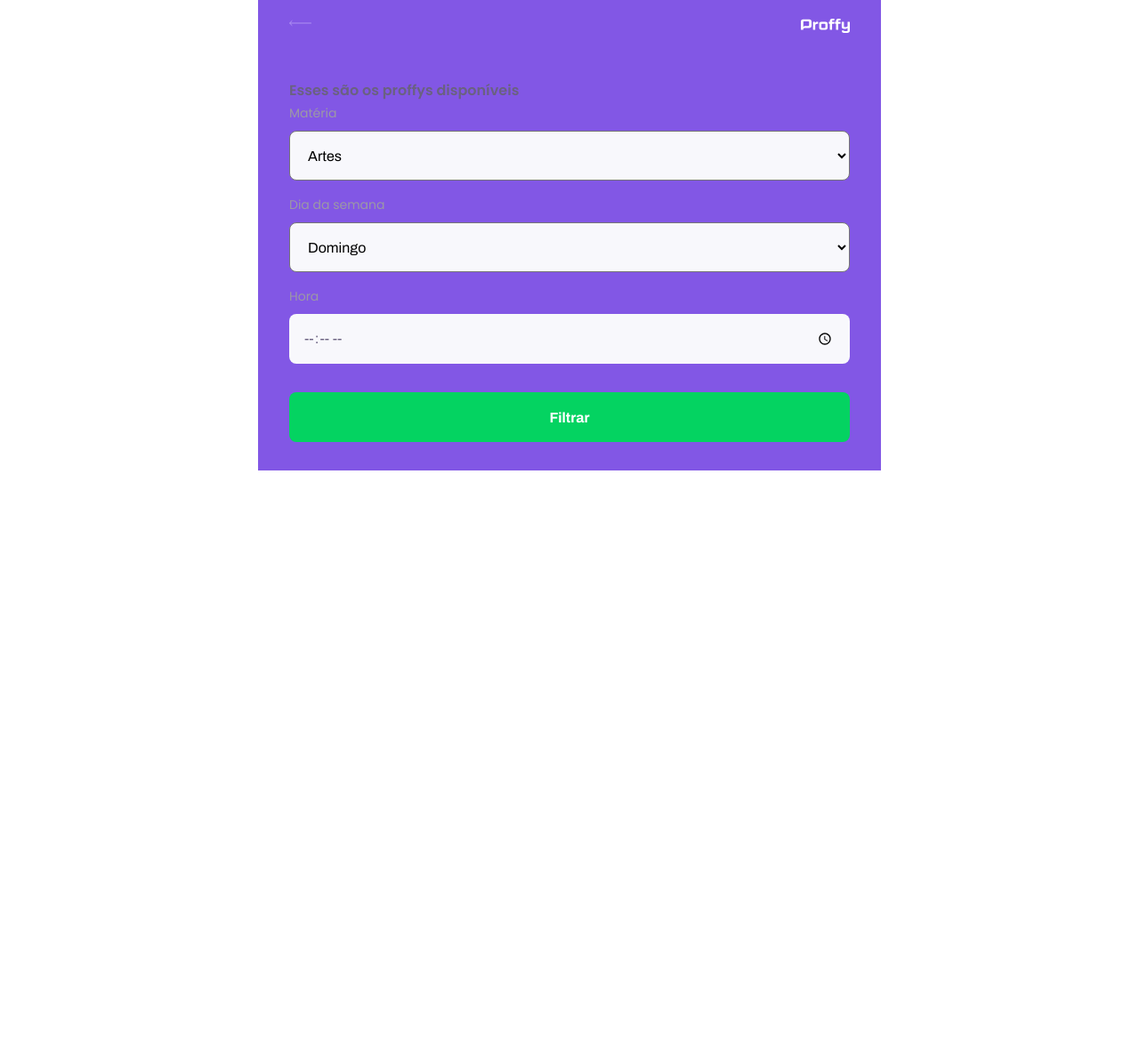
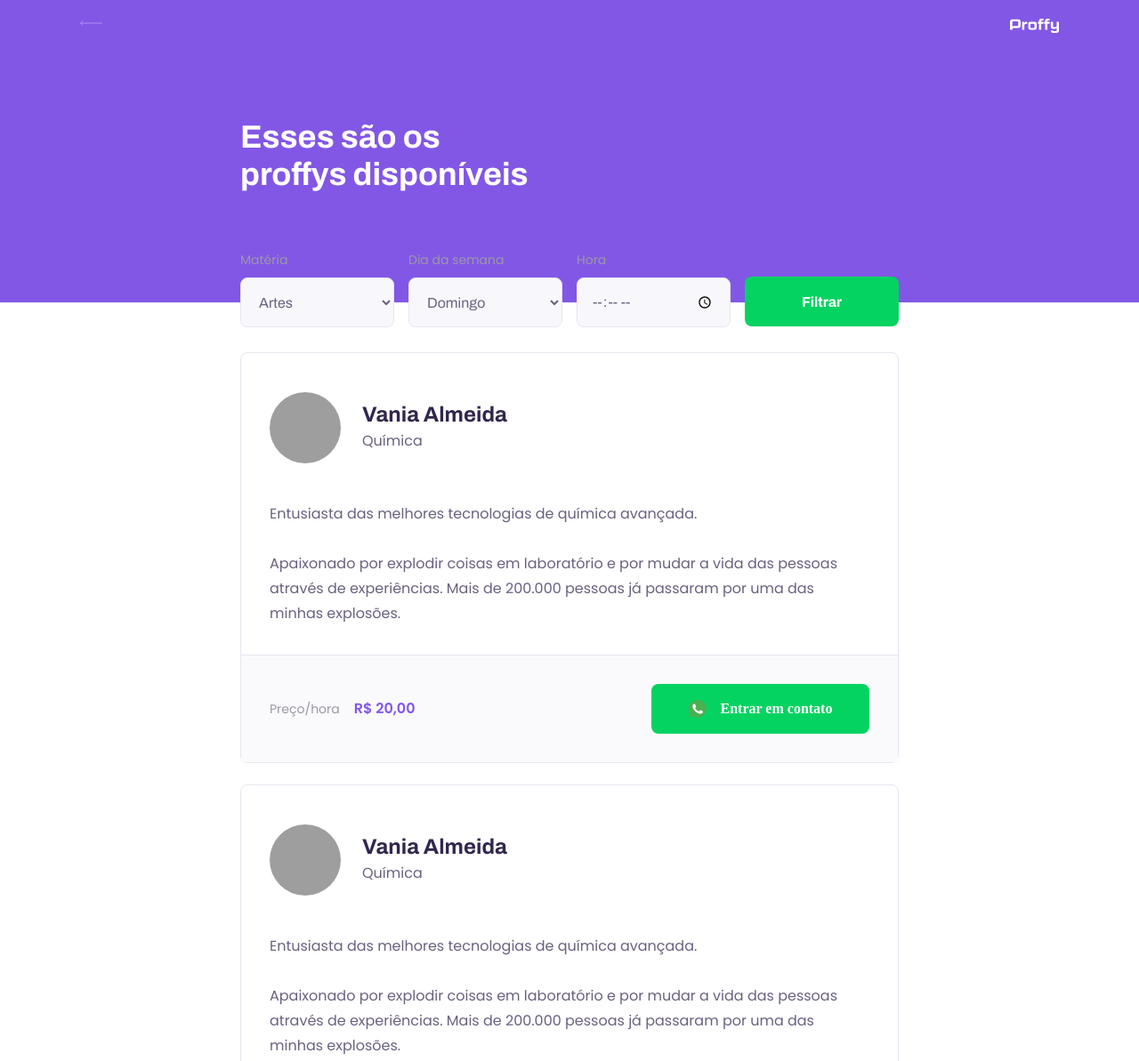
Before and after one commit to vanialadev/nlw-html-css-rocketseat, a plain HTML site: page study.html in a window 1280 px wide. Shown: the top 1193 px of the page at 89% size. Before the commit the page ends 800 px from the top, so only its background shows below. Drawn offline with Linux system fonts and the light colour scheme; grey boxes are pictures that could not be loaded.

Commit message:
pagina do study finalizada com responsividade

```diff
--- a/study.html
+++ b/study.html
@@ -4,8 +4,8 @@
     <meta charset="UTF-8" />
     <meta name="viewport" content="width=device-width, initial-scale=1.0" />
     <title>Proffy | Sua plataforma de estudos online</title>
+    <link rel="stylesheet" href="/styles/partials/page-study.css" />
     <link rel="stylesheet" href="/styles/main.css" />
-    <link rel="stylesheet" href="/styles/partials/page-study.css" />
     <link
       href="https://fonts.googleapis.com/css2?family=Archivo:wght@400;700&amp;family=Poppins:wght@400;600&amp;display=swap"
       rel="stylesheet"
@@ -66,6 +66,62 @@
           </form>
         </div>
       </header>
+      <main>
+        <article class="teacher-item">
+          <header>
+            <img
+            src="https://avatars2.githubusercontent.com/u/22610714?s=460&u=2c96ab4929dc4fa9f0a00f9585981913f3e47ee6&v=4"
+              alt="Vania Almeida"
+            />
+            <div>
+              <strong>Vania Almeida</strong>
+              <span>Química</span>
+            </div>
+          </header>
+
+          <p>
+            Entusiasta das melhores tecnologias de química avançada.<br /><br />Apaixonado
+            por explodir coisas em laboratório e por mudar a vida das pessoas
+            através de experiências. Mais de 200.000 pessoas já passaram por uma
+            das minhas explosões.
+          </p>
+
+          <footer>
+            <p>Preço/hora<strong>R$ 20,00</strong></p>
+            <button type="button">
+              <img src="/images/icons/whatsapp.svg" alt="Whatsapp" />Entrar em
+              contato
+            </button>
+          </footer>
+        </article>
+          <article class="teacher-item">
+          <header>
+            <img
+            src="https://avatars2.githubusercontent.com/u/22610714?s=460&u=2c96ab4929dc4fa9f0a00f9585981913f3e47ee6&v=4"
+              alt="Vania Almeida"
+            />
+            <div>
+              <strong>Vania Almeida</strong>
+              <span>Química</span>
+            </div>
+          </header>
+
+          <p>
+            Entusiasta das melhores tecnologias de química avançada.<br /><br />Apaixonado
+            por explodir coisas em laboratório e por mudar a vida das pessoas
+            através de experiências. Mais de 200.000 pessoas já passaram por uma
+            das minhas explosões.
+          </p>
+
+          <footer>
+            <p>Preço/hora<strong>R$ 20,00</strong></p>
+            <button type="button">
+              <img src="/images/icons/whatsapp.svg" alt="Whatsapp" />Entrar em
+              contato
+            </button>
+          </footer>
+        </article>
+      </main>
     </div>
   </body>
 </html>
--- a/styles/partials/page-study.css
+++ b/styles/partials/page-study.css
@@ -32,9 +32,10 @@
 .page-header .header-content {
   width: 90%;
   margin: 3.2rem auto;
+  position: relative;
 }
 
-.page-header.header-content strong {
+.page-header .header-content strong {
   font: 700 3.6rem Archivo;
   line-height: 4.2rem;
   color: var(--color-title-in-primary);
@@ -44,7 +45,7 @@
   margin-top: 3.2rem;
 }
 
-.search-teachers l {
+.search-teachers label {
   color: var(--color-text-in-primary);
 }
 
@@ -89,8 +90,11 @@
   margin-top: 0.8rem;
   border-radius: 0.8rem;
   background: var(--color-input-background);
+  border: 1px solid var(--color-line-in-white);
+  color: var(--color-text-base);
   padding: 0 1.6rem;
   font: 1.6rem Archivo;
+  outline: 0;
 }
 
 .input-block:focus-within::after {
@@ -98,8 +102,168 @@
   width: calc(100% - 3.2rem);
   height: 2px;
   background: var(--color-primary-light);
-  /* background: red; */
   position: absolute;
   left: 1.6rem;
   bottom: 0px;
 }
+
+#page-study main {
+  margin: 3.2rem auto;
+  width: 90%;
+}
+
+.teacher-item {
+  background: var(--color-box-base);
+  border: 1px solid var(--color-line-in-white);
+  border-radius: 0.8rem;
+  margin-top: 2.4rem;
+}
+
+.teacher-item header {
+  padding: 3.2rem 2rem;
+  display: flex;
+  align-items: center;
+}
+
+.teacher-item header img {
+  width: 8rem;
+  height: 8rem;
+  border-radius: 50%;
+}
+
+.teacher-item header div {
+  margin: 2.4rem;
+}
+
+.teacher-item header div strong {
+  font: 700 2.4rem Archivo;
+  display: block;
+  color: var(--color-text-title);
+}
+
+.teacher-item header div span {
+  font-size: 1.6rem;
+  margin-top: 0.4rem;
+  display: block;
+}
+
+.teacher-item > p {
+  padding: 0 2rem;
+  font-size: 1.6rem;
+  line-height: 2.8rem;
+}
+
+.teacher-item footer {
+  padding: 3.2rem 2rem;
+  background-color: var(--color-box-footer);
+  border-top: 1px solid var(--color-line-in-white);
+  margin-top: 3.2rem;
+  display: flex;
+  align-items: center;
+  justify-content: space-between;
+}
+
+.teacher-item footer p {
+  font-size: 1.4rem;
+  line-height: 2.4rem;
+  color: var(--color-text-complement);
+}
+
+.teacher-item footer p strong {
+  display: block;
+  font-size: 1.6rem;
+  color: var(--color-primary);
+}
+
+.teacher-item footer button {
+  width: 20rem;
+  height: 5.6rem;
+  background: var(--color-secondary);
+  color: var(--color-button-text);
+  border-radius: 0.8rem;
+  cursor: pointer;
+  font: 700 1.4rem Archive;
+  display: flex;
+  align-items: center;
+  justify-content: space-evenly;
+  text-decoration: none;
+  transition: background 0.2s;
+  margin-left: 1.6rem;
+}
+
+.teacher-item footer button:hover {
+  background: var(--color-secondary-dark);
+}
+
+@media (min-width: 700px) {
+  #page-study #container {
+    max-width: 100vw;
+  }
+  .page-header {
+    height: 34rem;
+  }
+
+  .page-header .top-bar-container {
+    max-width: 110rem;
+  }
+
+  .page-header .header-content {
+    max-width: 74rem;
+    margin: 0 auto;
+    flex: 1 1;
+    padding-bottom: 4.8rem;
+    display: flex;
+    flex-direction: column;
+    justify-content: center;
+  }
+
+  .page-header .header-content strong {
+    max-width: 35rem;
+  }
+  .teacher-item header,
+  .teacher-item footer {
+    padding: 3.2rem;
+  }
+
+  /* .teacher-item {
+    margin-left: 0;
+    margin-right: 0;
+  } */
+
+  #search-teachers {
+    display: grid;
+    grid-template-columns: repeat(4, 1fr);
+    gap: 1.6rem;
+    position: absolute;
+    bottom: -2.8rem;
+  }
+
+  #page-study main {
+    padding: 3.2rem 0 ;
+    max-width: 74rem;
+    margin: 0 auto;
+  }
+
+  #search-teachers .select-block {
+    margin-bottom: 0;
+  }
+
+  .teacher-item > p {
+    padding: 0 3.2rem;
+  }
+
+  .teacher-item footer p strong {
+    display: initial;
+    margin-left: 1.6rem;
+  }
+
+  .teacher-item footer button {
+    width: 24.5rem;
+    font-size: 1.6rem;
+    justify-content: center;
+  }
+
+  .teacher-item footer button img {
+    margin-right: 1.6rem;
+  }
+}
```
